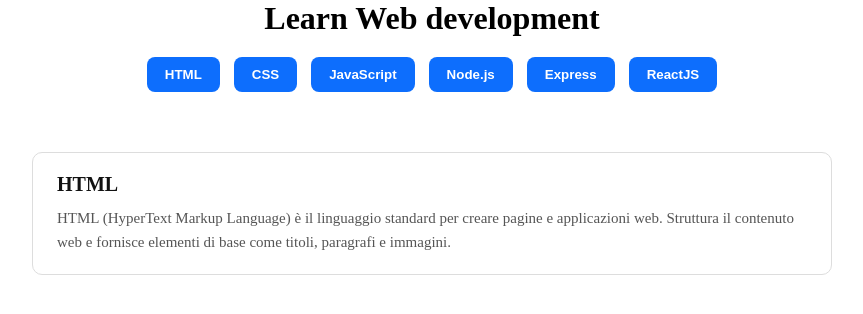
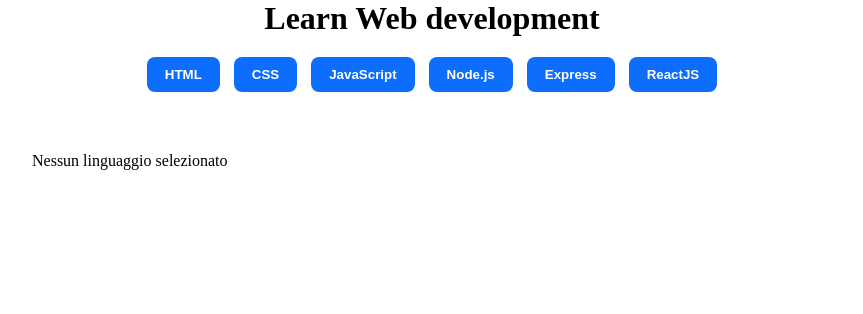
Before and after one commit to giuseppemele94/react-use-state, a React (Vite) app: page / in a window 1280 px wide. Shown: the top 314 px of the page, without its empty margins (208-1071 px from the left). Built offline with nearby package versions, Linux system fonts and the light colour scheme.

Commit message:
gestito il caso iniziale nessuna card selezionata stamperà un messaggio

```diff
--- a/src/components/LanguageList.jsx
+++ b/src/components/LanguageList.jsx
@@ -9,7 +9,7 @@ const LanguageList = () => {
     // languages[0]
     //imposto inizialmente il primo linguaggio dell'array che sarà il primo
     //che verrà visualizzato
-  const [selectedLanguage, setSelectedLanguage] = useState(languages[0]);
+    const [selectedLanguage, setSelectedLanguage] = useState(null);
 
     return (
         <>
@@ -21,7 +21,7 @@ const LanguageList = () => {
                         className="btn-lang"
                         //al cluick del pulsante , la funzione setSelectedLanguage
                         //aggiorna lo stato con il linguaggio cliccato
-            onClick={()=> setSelectedLanguage(language)}
+                        onClick={() => setSelectedLanguage(language)}
                     >
                         {language.title}
                     </button>
@@ -33,8 +33,12 @@ const LanguageList = () => {
             <div className="language-list">
                 {/*Card che mostra il linguaggio selezionato ,la variabiile
       selectedLanguage viene aggiornata automaticamente da React */}
-      <LanguageCard language={selectedLanguage}
-      />
+                {selectedLanguage ? (
+                    <LanguageCard language={selectedLanguage} />) :
+                    (
+                    <p>Nessun linguaggio selezionato</p>
+                )}
+
 
             </div>
         </>
```
Lines whose indentation alone changed are shown as unchanged.
